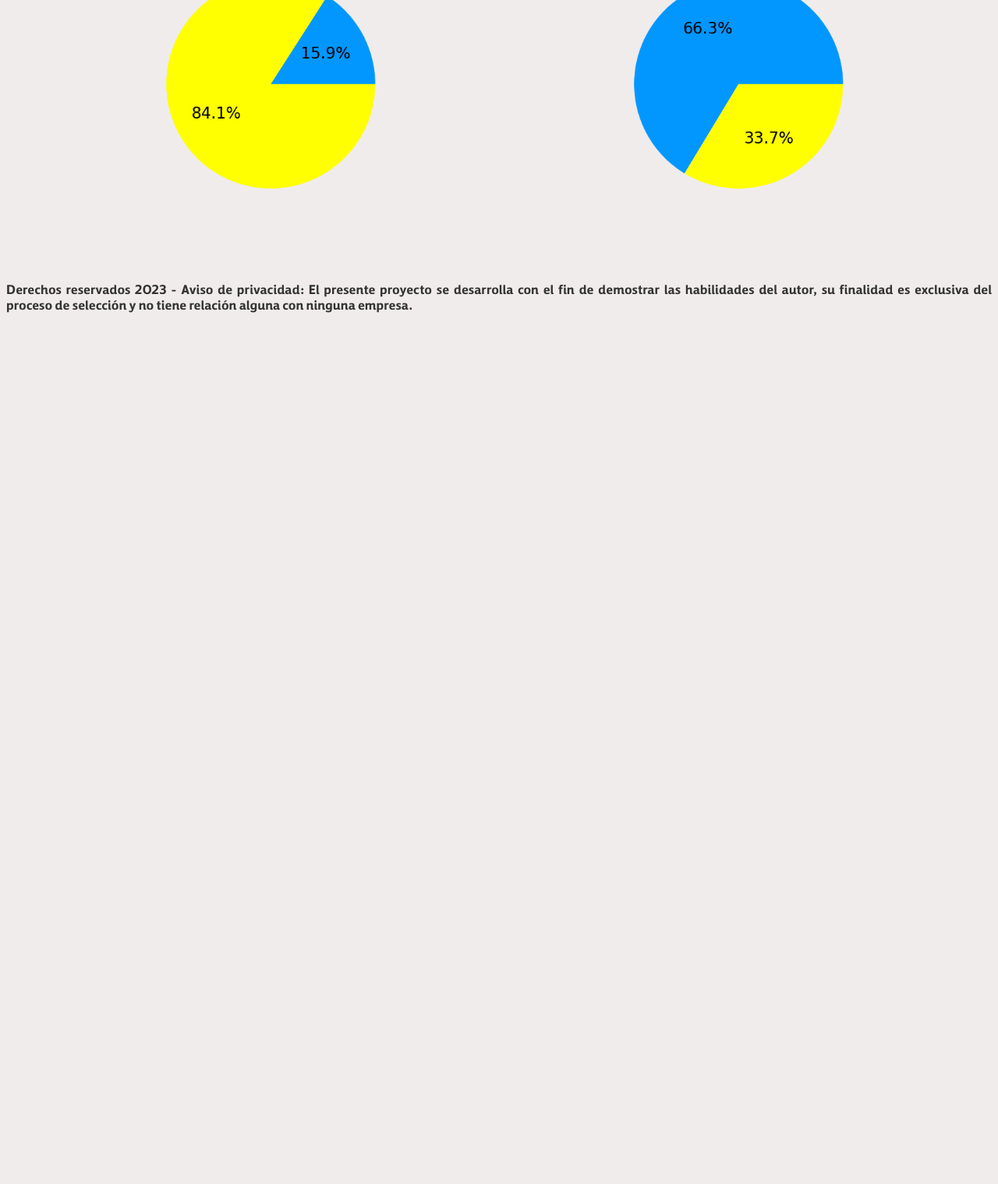
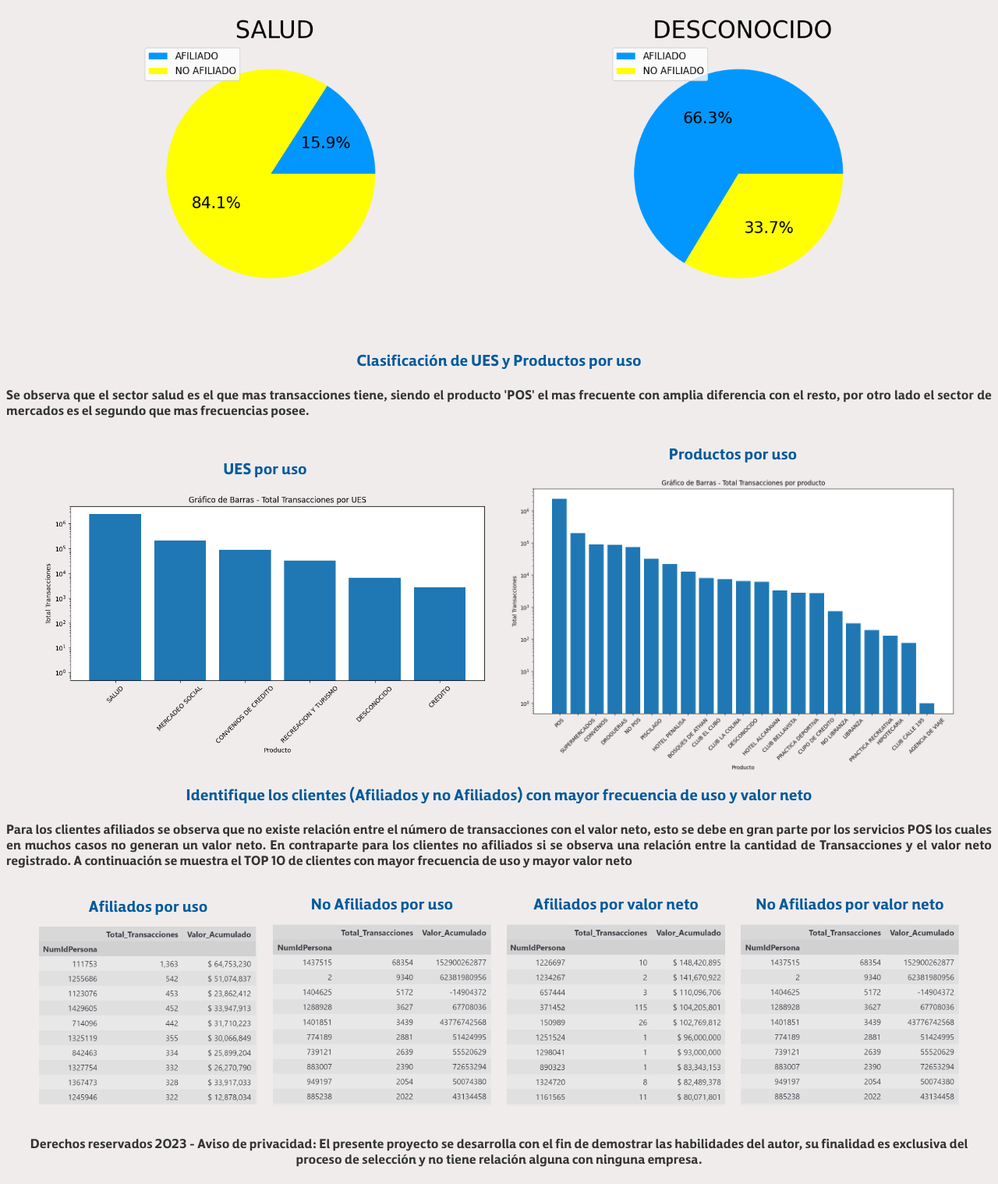
Before and after one commit to DanielAndresD/prueba-tecnica-colsubsidio, a plain HTML site: page public/index.html in a window 1280 px wide. Shown: the part 1202-2720 px from the top of the page at 78% size. Before the commit the page ends 1625 px from the top, so only its background shows below. Drawn offline with Linux system fonts and the light colour scheme.

Commit message:
add q5 & q6 dev

```diff
--- a/public/index.html
+++ b/public/index.html
@@ -11,6 +11,11 @@
 	<header>
 		<h1>Prueba tecnica Análisis de datos</h1>
 	</header>
+	<div>
+		<p style="text-align: center;">
+		Autor: Daniel Dávila Lesmes - Contacto: danielandresd998@gmail.com
+		</p>
+	</div>
 
 	<!--Pregunta 1-->
 	<div class="panel">
@@ -67,12 +72,66 @@
 		</div>
 
 	</div>
+<div>
+	<h2>Clasificación de UES y Productos por uso</h2>
+	<p> Se observa que el sector salud es el que mas transacciones tiene, siendo
+		el producto 'POS' el mas frecuente con amplia diferencia con el resto, por otro lado
+		el sector de mercados es el segundo que mas frecuencias posee.
+	</p>
+	<div class="panel">
+		<div>
+			<h2>UES por uso</h2>
+			<img src="Graficos/ues.png" >
+		</div>
+		<div>
+			<h2>Productos por uso</h2>
+			<img src="Graficos/productos.png">
+		</div>
+
+		</div>
 
 
 
 
+			<div>
+				<h2>Identifique los clientes (Afiliados y no Afiliados) con mayor frecuencia de uso y valor neto</h2>
+			<p>
+				Para los clientes afiliados se observa que no existe relación entre el número
+				de transacciones con el valor neto, esto se debe en gran parte por los servicios POS
+				los cuales en muchos casos no generan un valor neto.
+
+				En contraparte para los clientes no afiliados si se observa una relación entre la cantidad de
+				Transacciones y el valor neto registrado.
+
+				A continuación se muestra el TOP 10 de clientes con mayor frecuencia de uso y mayor valor neto
+			</p>
+			</div>
+
+	<div class="panel">
+		<div>
+			<h2>Afiliados por uso</h2>
+			<img src="Pivots/afiliados_mas_fieles_por_uso.png" >
+		</div>
+		<div>
+			<h2>No Afiliados por uso</h2>
+			<img src="Pivots/no_afiliados_mas_fieles_por_uso.png">
+		</div>
+		<div>
+			<h2>Afiliados por valor neto</h2>
+			<img src="Pivots/afiliados_mas_fieles_por_valor.png" >
+		</div>
+		<div>
+			<h2>No Afiliados por valor neto</h2>
+			<img src="Pivots/no_afiliados_mas_fieles_por_valor.png" >
+		</div>
+
+	</div>
+
+
+
 	<footer>
-		<p>Derechos reservados 2023 - Aviso de privacidad: El presente proyecto
+
+		<p style="text-align: center;">Derechos reservados 2023 - Aviso de privacidad: El presente proyecto
 			se desarrolla con el fin de demostrar las habilidades del autor, su finalidad
 			es exclusiva del proceso de selección y no tiene relación alguna con ninguna empresa. </p>
 	</footer>
--- a/public/styles.css
+++ b/public/styles.css
@@ -27,6 +27,7 @@ header h1 {
 	font-size: 60px;
 	margin: 0;
 	text-align: center;
+	line-height: 65px;
 }
 
 
```
Also changed, not shown: public/Graficos/productos.png (added), public/Graficos/ues.png (added), public/Graficos/ues_afiliados_MEDIO.png (added), public/Pivots/afiliados_mas_fieles_por_uso.png (added), public/Pivots/afiliados_mas_fieles_por_valor.png (added), public/Pivots/no_afiliados_mas_fieles_por_uso.png (added), public/Pivots/no_afiliados_mas_fieles_por_valor.png (added), 1 other file.
